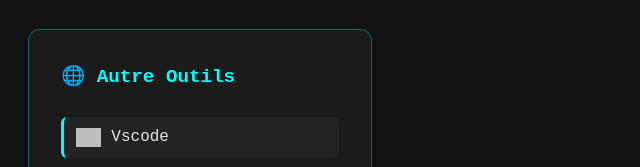
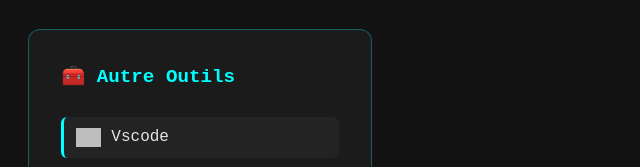
Before and after one commit to hamdi-mejri/hamdi-mejri.github.io, a plain HTML site: page index.html in a window 1280 px wide. Shown: the part 1667-1834 px from the top of the page, 440-1080 px from the left. Drawn offline with Linux system fonts and the light colour scheme; grey boxes are pictures that could not be loaded.

Commit message:
portfolio updated

```diff
--- a/index.html
+++ b/index.html
@@ -690,7 +690,7 @@
                         </div>
                     </div>
                     <div class="skill-card">
-                        <h3>🌐 Autre Outils</h3>
+                        <h3>🧰 Autre Outils</h3>
                         <div class="skill-item">
                             <img src="https://cdn.jsdelivr.net/gh/devicons/devicon/icons/vscode/vscode-original.svg" width="25" />
                             <span>Vscode</span>
```
